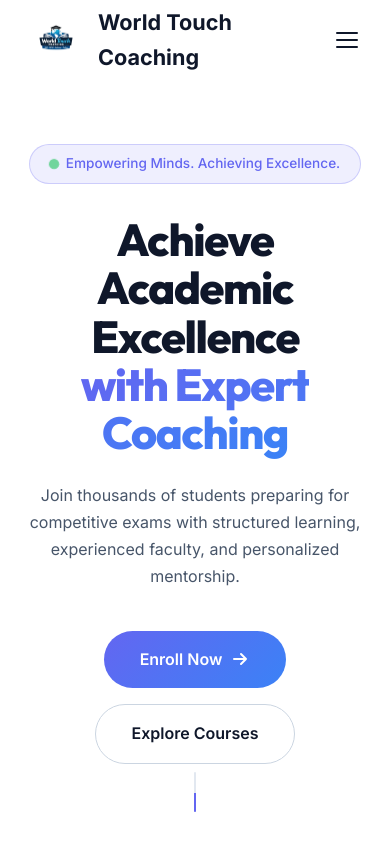
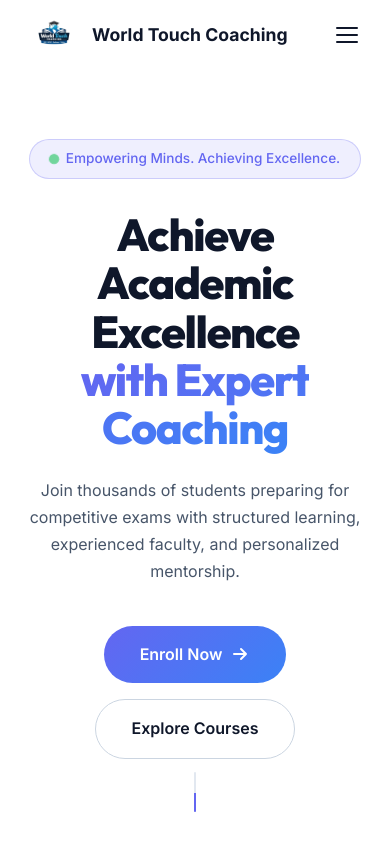
Before and after one commit to imam-haris/Academy, a Next.js app: page / in a window 390 px wide. Shown: the top 844 px of the page. Built offline with nearby package versions, Linux system fonts and the light colour scheme.

Commit message:
logo-adjustment

```diff
--- a/app/globals.css
+++ b/app/globals.css
@@ -39,7 +39,7 @@
   --border-hover: #cbd5e1;
 
   /* Sizing */
-  --nav-height: 80px;
+  --nav-height: 100px;
   --container-max: 1200px;
   --radius-sm: 8px;
   --radius-md: 12px;
@@ -233,9 +233,9 @@ h5 {
 .nav-logo {
   display: flex;
   align-items: center;
-  gap: 10px;
+  gap: 12px;
   font-weight: 700;
-  font-size: 1.35rem;
+  font-size: 1.6rem;
   color: var(--text-primary);
 }
 
@@ -250,8 +250,8 @@ h5 {
 }
 
 .logo-img {
-  width: 64px;
-  height: 64px;
+  width: 120px;
+  height: 120px;
   object-fit: contain;
 }
 
@@ -1601,6 +1601,24 @@ h5 {
 }
 
 @media (max-width: 768px) {
+  :root {
+    --nav-height: 70px;
+  }
+
+  .logo-img {
+    width: 60px;
+    height: 60px;
+  }
+
+  .nav-logo {
+    font-size: 1.1rem;
+    gap: 8px;
+  }
+
+  .nav-logo span {
+    white-space: nowrap;
+    line-height: 1.2;
+  }
 
   .nav-links,
   .nav-actions {
@@ -1619,7 +1637,7 @@ h5 {
     top: var(--nav-height);
     left: 0;
     right: 0;
-    background: rgba(6, 6, 14, 0.95);
+    background: rgba(255, 255, 255, 0.98);
     backdrop-filter: blur(20px);
     padding: 24px;
     border-bottom: 1px solid var(--border-color);
@@ -1633,7 +1651,7 @@ h5 {
     top: calc(var(--nav-height) + 200px);
     left: 0;
     right: 0;
-    background: rgba(6, 6, 14, 0.95);
+    background: rgba(255, 255, 255, 0.98);
     backdrop-filter: blur(20px);
     padding: 0 24px 24px;
     border-bottom: 1px solid var(--border-color);
--- a/components/Footer.tsx
+++ b/components/Footer.tsx
@@ -8,7 +8,7 @@ export default function Footer() {
         <div className="footer-grid">
           <div className="footer-brand">
             <Link href="/" className="nav-logo">
-              <Image src="/logo-nobg.png" alt="World Touch Coaching" width={64} height={64} className="logo-img" />
+              <Image src="/logo-nobg.png" alt="World Touch Coaching" width={120} height={120} className="logo-img" />
               <span>World Touch Coaching</span>
             </Link>
             <p>Empowering Minds. Achieving Excellence. Shaping the toppers of tomorrow.</p>
--- a/components/Navbar.tsx
+++ b/components/Navbar.tsx
@@ -23,7 +23,7 @@ export default function Navbar() {
     <nav className={`navbar ${isScrolled ? "scrolled" : ""}`}>
       <div className="nav-container">
         <Link href="/" className="nav-logo">
-          <Image src="/logo-nobg.png" alt="World Touch Coaching" width={100} height={100} className="logo-img" />
+          <Image src="/logo-nobg.png" alt="World Touch Coaching" width={120} height={120} className="logo-img" />
           <span>World Touch Coaching</span>
         </Link>
 
```
